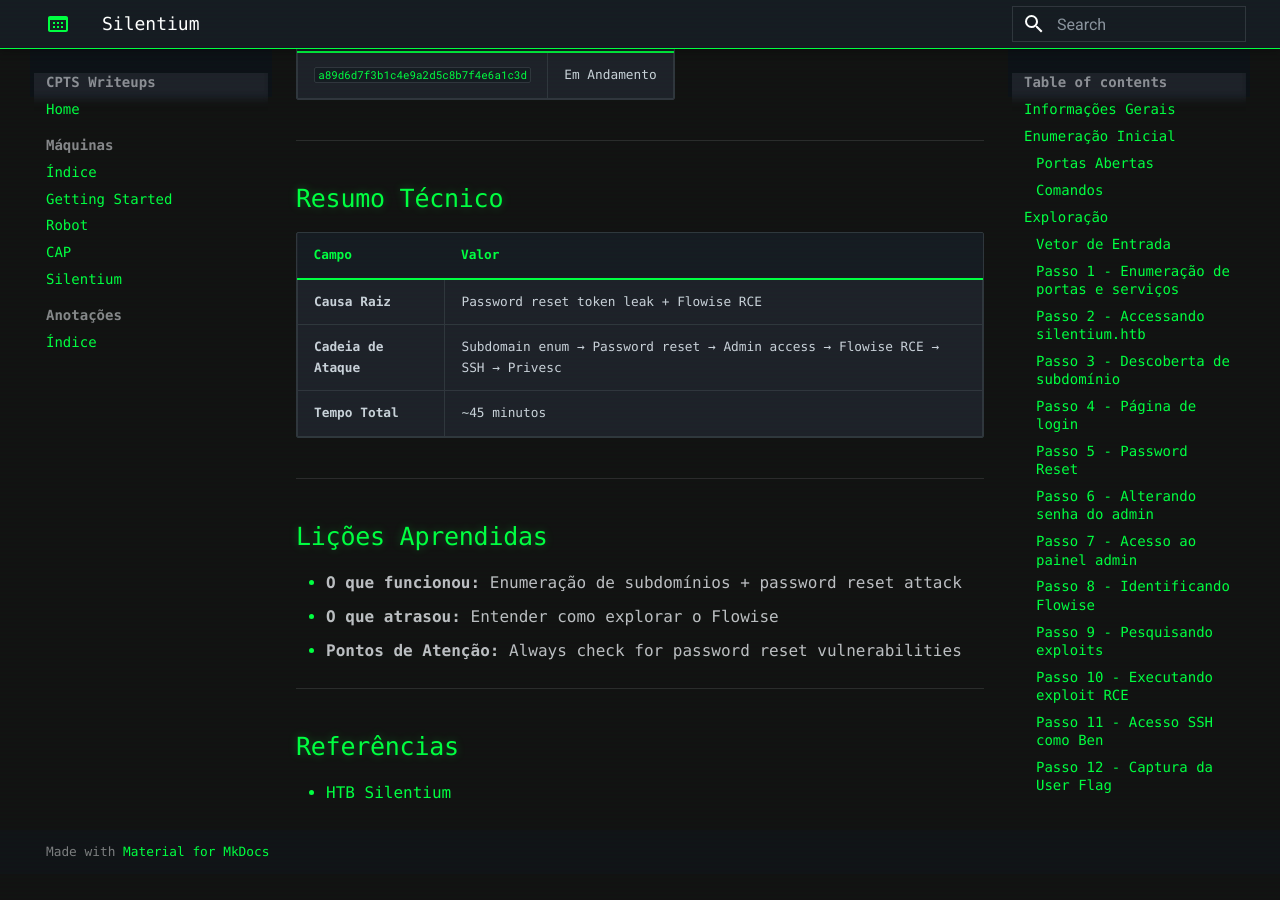
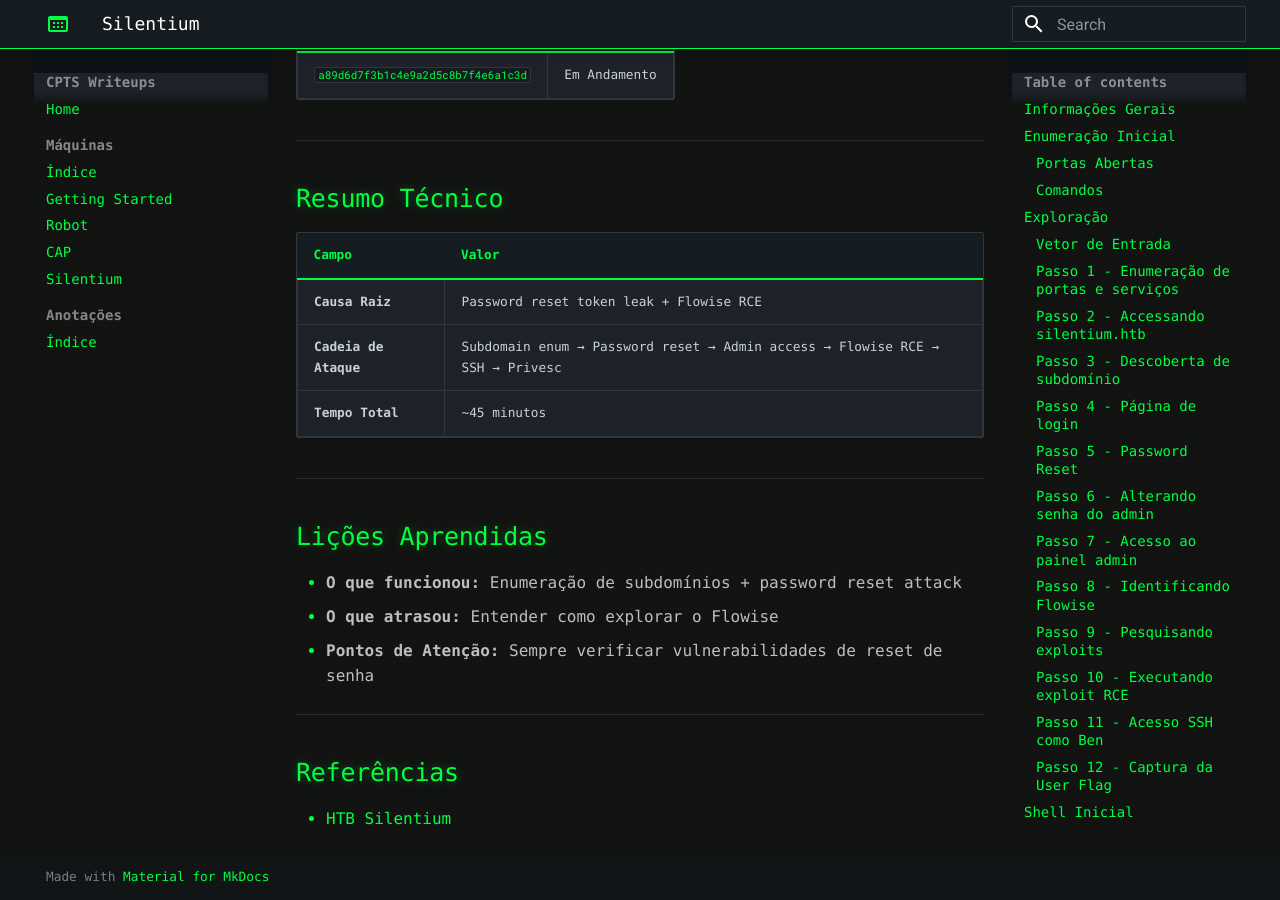
Before and after one commit to thewzz/cpts-writeups, an MkDocs documentation site: the page built from docs/machines/silentium.md, in a window 1280 px wide and 900 px high, scrolled down 9452 px. Built offline with MkDocs 1.6.1 and Material for MkDocs 9.7.7, drawn with Linux system fonts in a browser that asks for light colours; before the commit the page ends 10326 px from its top, so only the background shows below that.

Commit message:
Fix lessons learned text to Portuguese
Co-Authored-By: Claude Opus 4.7 <noreply@anthropic.com>

```diff
--- a/docs/machines/silentium.md
+++ b/docs/machines/silentium.md
@@ -217,7 +217,7 @@ Alguns comandos não funcionaram, então busquei por binários que temos permiss
 
 - **O que funcionou:** Enumeração de subdomínios + password reset attack
 - **O que atrasou:** Entender como explorar o Flowise
-- **Pontos de Atenção:** Always check for password reset vulnerabilities
+- **Pontos de Atenção:** Sempre verificar vulnerabilidades de reset de senha
 
 ---
 
```
Also changed, not shown: docs/machines/cap.md (+1 -1 lines).
